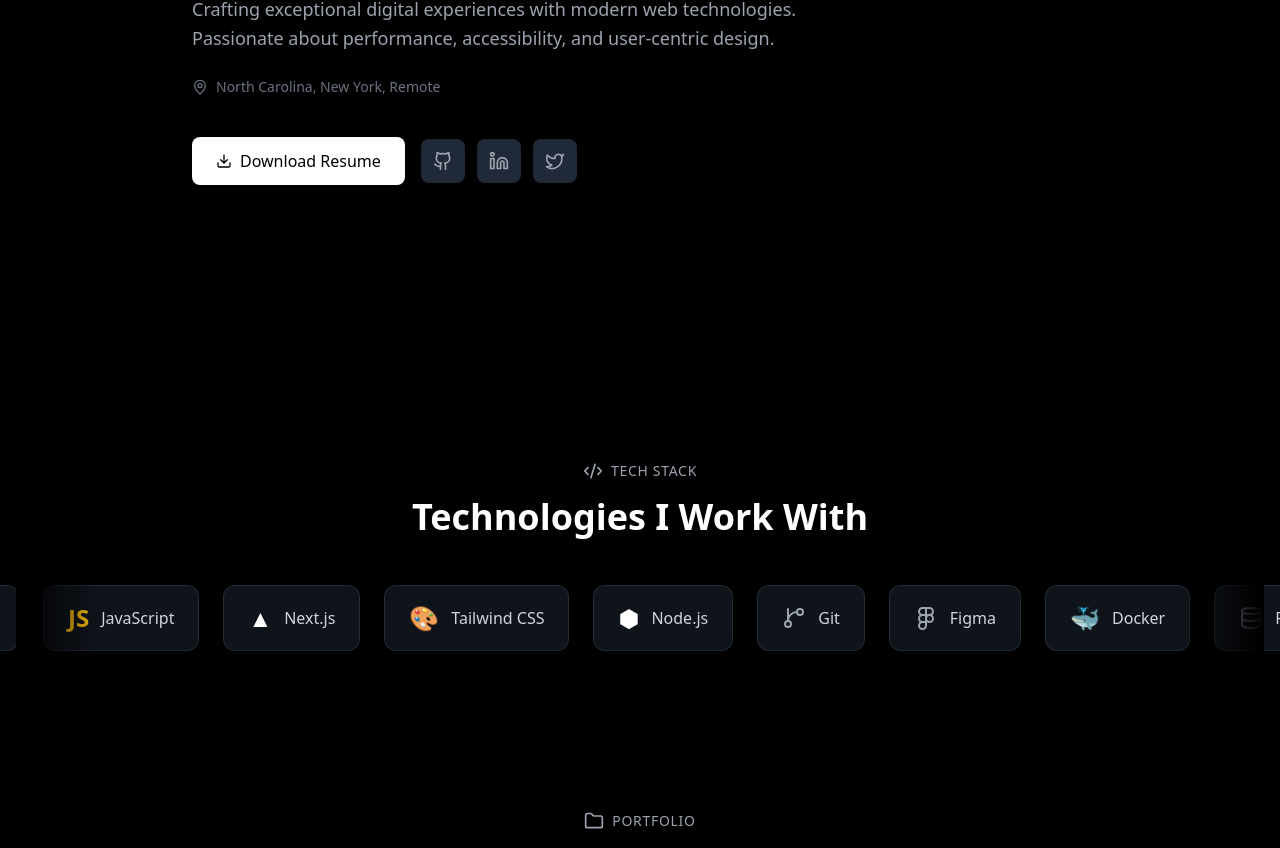
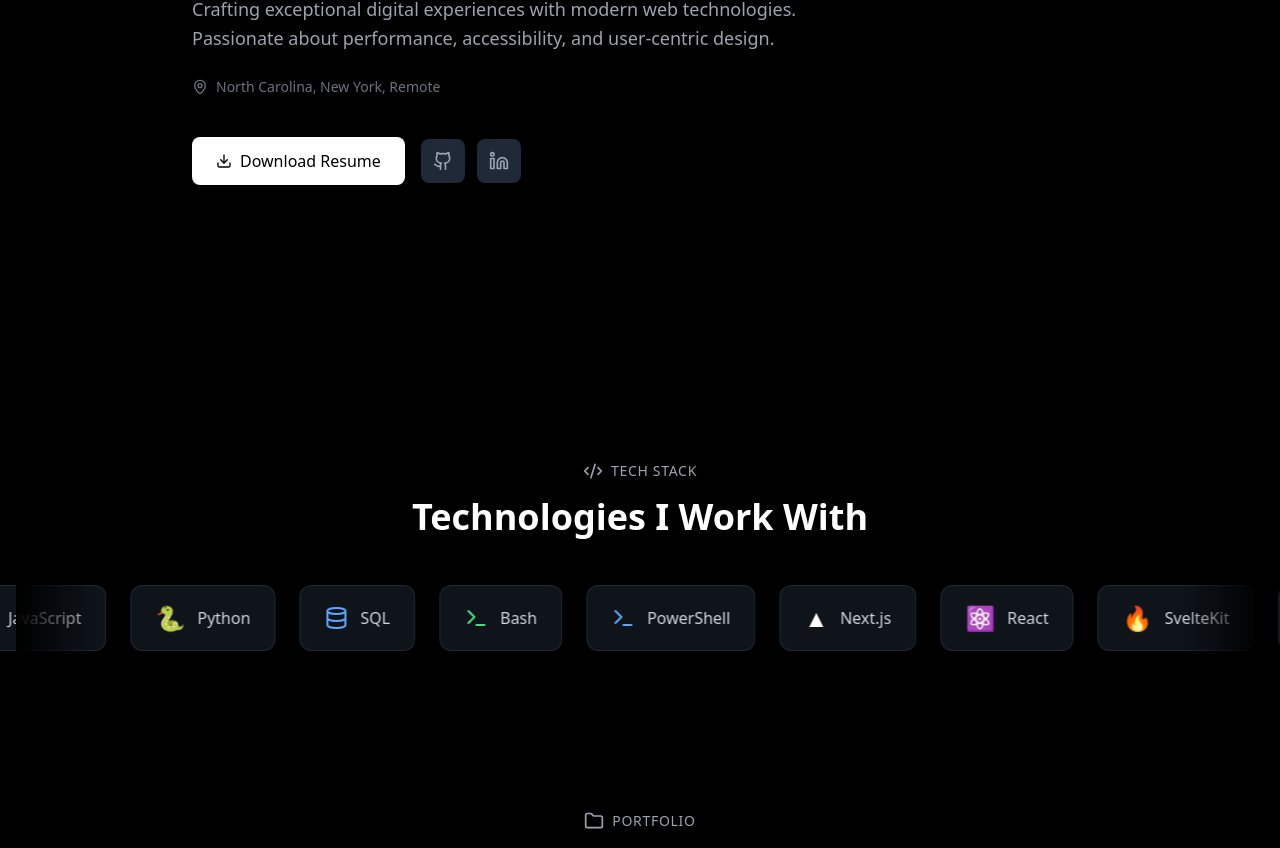
Before and after one commit to f-taveras/e-portfolio2.0, a React (Vite) app: page / in a window 1280 px wide. Shown: the part 419-1267 px from the top of the page. Built offline with nearby package versions, Linux system fonts and the light colour scheme.

Commit message:
Updated constants.ts

```diff
--- a/src/components/Hero.tsx
+++ b/src/components/Hero.tsx
@@ -1,5 +1,5 @@
 import { motion } from "framer-motion";
-import { Download, MapPin, Github, Linkedin, Twitter } from "lucide-react";
+import { Download, MapPin, Github, Linkedin } from "lucide-react";
 import { PROFILE, SOCIALS } from "../constants";
 
 export default function Hero() {
@@ -52,7 +52,6 @@ export default function Hero() {
               {[
                 { icon: Github, href: SOCIALS.github },
                 { icon: Linkedin, href: SOCIALS.linkedin },
-                { icon: Twitter, href: SOCIALS.twitter },
               ].map(({ icon: Icon, href }, index) => (
                 <motion.a
                   key={index}
--- a/src/components/TechStack.tsx
+++ b/src/components/TechStack.tsx
@@ -1,29 +1,75 @@
 import { motion } from "framer-motion";
-import { Code2, Database, Figma, GitBranch } from "lucide-react";
+import {
+  Code2,
+  Database,
+  GitBranch,
+  Github,
+  Cloud,
+  Workflow,
+  Zap,
+  Terminal,
+  Braces,
+} from "lucide-react";
 import { TECH_STACK } from "../constants";
 
 function TechIcon({ icon }: { icon: string }) {
   switch (icon) {
-    case "git":
-      return <GitBranch className="w-6 h-6 text-gray-400" />;
-    case "figma":
-      return <Figma className="w-6 h-6 text-gray-400" />;
-    case "database":
-      return <Database className="w-6 h-6 text-gray-400" />;
-    case "react":
-      return <span className="text-2xl">⚛️</span>;
     case "typescript":
       return <span className="text-2xl font-bold text-blue-500">TS</span>;
     case "javascript":
       return <span className="text-2xl font-bold text-yellow-500">JS</span>;
+    case "python":
+      return <span className="text-2xl">🐍</span>;
+    case "sql":
+      return <Database className="w-6 h-6 text-blue-400" />;
+    case "bash":
+      return <Terminal className="w-6 h-6 text-green-400" />;
+    case "powershell":
+      return <Terminal className="w-6 h-6 text-blue-400" />;
     case "nextjs":
       return <span className="text-2xl">▲</span>;
-    case "tailwind":
+    case "react":
+      return <span className="text-2xl">⚛️</span>;
+    case "svelte":
+      return <span className="text-2xl">🔥</span>;
+    case "nodejs":
+      return <span className="text-2xl text-green-500">⬢</span>;
+    case "html":
+      return <span className="text-2xl">🌐</span>;
+    case "css":
       return <span className="text-2xl">🎨</span>;
-    case "nodejs":
-      return <span className="text-2xl">⬢</span>;
+    case "n8n":
+      return <Workflow className="w-6 h-6 text-pink-400" />;
+    case "powerautomate":
+      return <Workflow className="w-6 h-6 text-blue-400" />;
+    case "azure":
+      return <Cloud className="w-6 h-6 text-blue-500" />;
+    case "zapier":
+      return <Zap className="w-6 h-6 text-orange-400" />;
+    case "api":
+      return <Braces className="w-6 h-6 text-green-400" />;
+    case "graphql":
+      return <span className="text-2xl text-pink-500 font-bold">GQL</span>;
     case "docker":
       return <span className="text-2xl">🐳</span>;
+    case "aws":
+      return <Cloud className="w-6 h-6 text-orange-400" />;
+    case "vercel":
+      return <span className="text-2xl">▲</span>;
+    case "supabase":
+      return <Database className="w-6 h-6 text-emerald-400" />;
+    case "git":
+      return <GitBranch className="w-6 h-6 text-orange-400" />;
+    case "github":
+      return <Github className="w-6 h-6 text-gray-400" />;
+    case "linux":
+      return <span className="text-2xl">🐧</span>;
+    case "database":
+      return <Database className="w-6 h-6 text-gray-400" />;
+    case "hubspot":
+      return <span className="text-2xl">🟠</span>;
+    case "google":
+      return <span className="text-2xl">📧</span>;
     default:
       return <Code2 className="w-6 h-6 text-gray-400" />;
   }
@@ -58,13 +104,13 @@ export default function TechStack() {
           <motion.div
             className="flex gap-6"
             animate={{
-              x: [0, -1000],
+              x: [0, -2400],
             }}
             transition={{
               x: {
                 repeat: Infinity,
                 repeatType: "loop",
-                duration: 20,
+                duration: 60,
                 ease: "linear",
               },
             }}
--- a/src/constants.ts
+++ b/src/constants.ts
@@ -14,16 +14,36 @@ export const SOCIALS = {
 };
 
 export const TECH_STACK = [
-  { name: "React", icon: "react" },
   { name: "TypeScript", icon: "typescript" },
   { name: "JavaScript", icon: "javascript" },
+  { name: "Python", icon: "python" },
+  { name: "SQL", icon: "sql" },
+  { name: "Bash", icon: "bash" },
+  { name: "PowerShell", icon: "powershell" },
   { name: "Next.js", icon: "nextjs" },
-  { name: "Tailwind CSS", icon: "tailwind" },
+  { name: "React", icon: "react" },
+  { name: "SvelteKit", icon: "svelte" },
   { name: "Node.js", icon: "nodejs" },
+  { name: "HTML5", icon: "html" },
+  { name: "CSS3", icon: "css" },
+  { name: "n8n", icon: "n8n" },
+  { name: "Power Automate", icon: "powerautomate" },
+  { name: "Azure Logic Apps", icon: "azure" },
+  { name: "Zapier", icon: "zapier" },
+  { name: "REST API", icon: "api" },
+  { name: "GraphQL", icon: "graphql" },
+  { name: "Docker", icon: "docker" },
+  { name: "AWS", icon: "aws" },
+  { name: "Azure", icon: "azure" },
+  { name: "Vercel", icon: "vercel" },
+  { name: "Supabase", icon: "supabase" },
   { name: "Git", icon: "git" },
-  { name: "Figma", icon: "figma" },
-  { name: "Docker", icon: "docker" },
+  { name: "GitHub", icon: "github" },
+  { name: "Linux", icon: "linux" },
   { name: "PostgreSQL", icon: "database" },
+  { name: "MySQL", icon: "database" },
+  { name: "HubSpot", icon: "hubspot" },
+  { name: "Google Workspace", icon: "google" },
 ];
 
 export const PROJECTS = [
```
